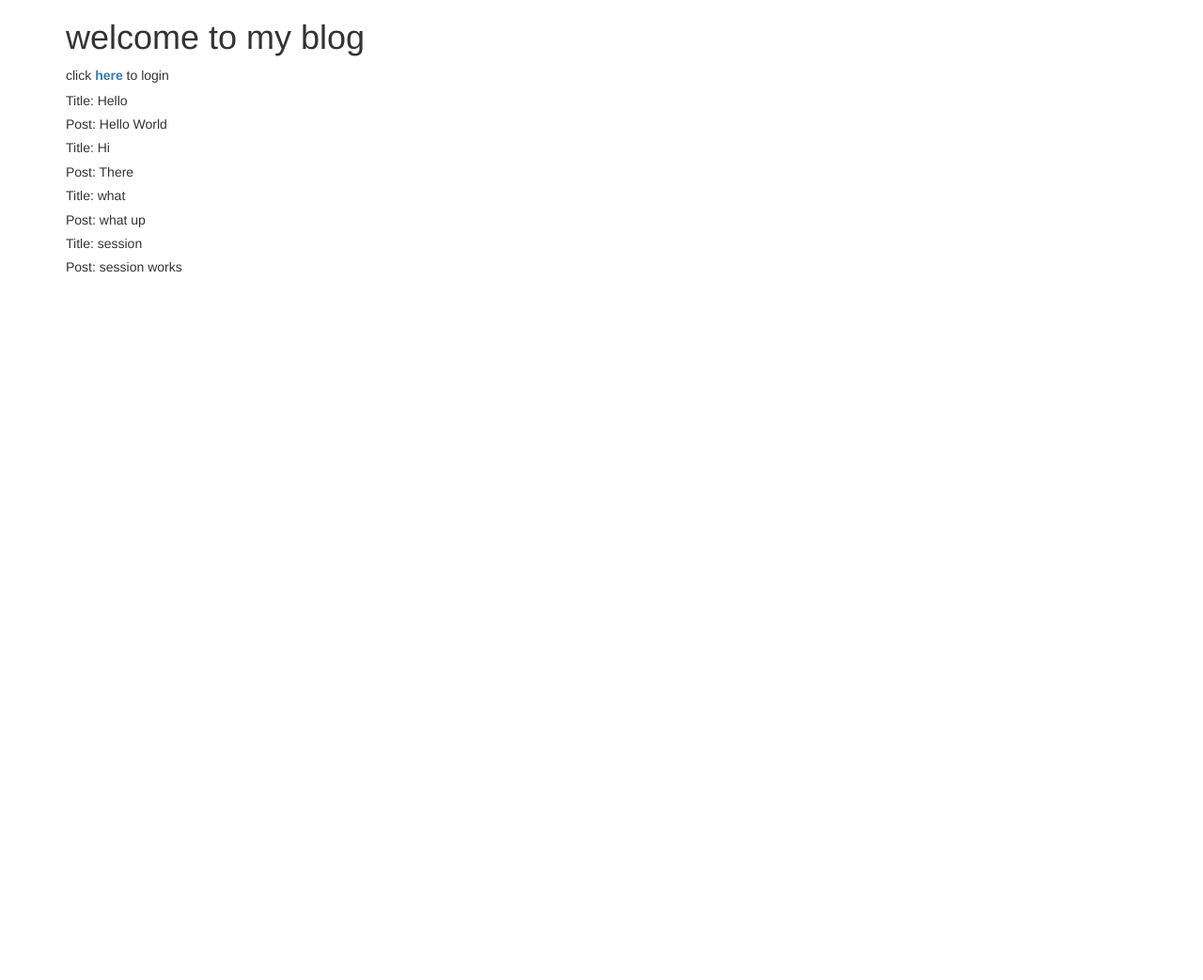
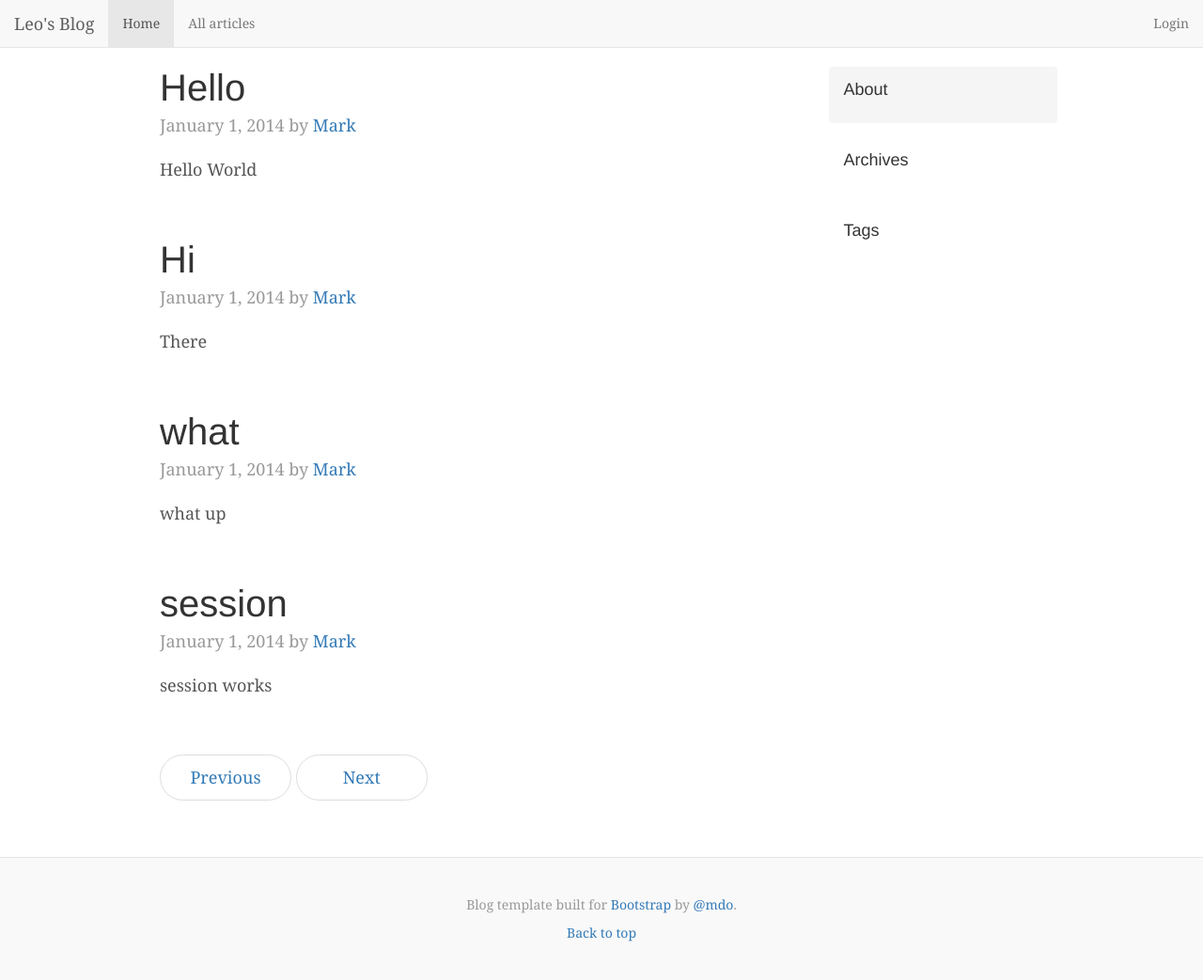
Before and after one commit to rookiebulls/flask-blog, a Flask app: page / in a window 1280 px wide. Shown: the whole page at 94% size. Before the commit the page ends 290 px from the top, so only its background shows below. Run offline with Flask 2, Linux system fonts and the light colour scheme; data comes from the database, SQL or seed files in the repository; some libraries are stand-ins or nearby versions.

Commit message:
add base.html
Signed-off-by: rookiebulls <rookiebulls@163.com>

```diff
--- /dev/null
+++ b/static/css/blog.css
@@ -0,0 +1,166 @@
+/*
+ * Globals
+ */
+
+body {
+  font-family: Georgia, "Times New Roman", Times, serif;
+  color: #555;
+}
+
+h1, .h1,
+h2, .h2,
+h3, .h3,
+h4, .h4,
+h5, .h5,
+h6, .h6 {
+  margin-top: 0;
+  font-family: "Helvetica Neue", Helvetica, Arial, sans-serif;
+  font-weight: normal;
+  color: #333;
+}
+
+
+/*
+ * Override Bootstrap's default container.
+ */
+
+@media (min-width: 1200px) {
+  .container {
+    width: 970px;
+  }
+}
+
+
+/*
+ * Masthead for nav
+ */
+
+.blog-masthead {
+  background-color: #428bca;
+  -webkit-box-shadow: inset 0 -2px 5px rgba(0,0,0,.1);
+          box-shadow: inset 0 -2px 5px rgba(0,0,0,.1);
+}
+
+/* Nav links */
+.blog-nav-item {
+  position: relative;
+  display: inline-block;
+  padding: 10px;
+  font-weight: 500;
+  color: #cdddeb;
+}
+.blog-nav-item:hover,
+.blog-nav-item:focus {
+  color: #fff;
+  text-decoration: none;
+}
+
+/* Active state gets a caret at the bottom */
+.blog-nav .active {
+  color: #fff;
+}
+.blog-nav .active:after {
+  position: absolute;
+  bottom: 0;
+  left: 50%;
+  width: 0;
+  height: 0;
+  margin-left: -5px;
+  vertical-align: middle;
+  content: " ";
+  border-right: 5px solid transparent;
+  border-bottom: 5px solid;
+  border-left: 5px solid transparent;
+}
+
+
+/*
+ * Blog name and description
+ */
+
+.blog-header {
+  padding-top: 20px;
+  padding-bottom: 20px;
+}
+.blog-title {
+  margin-top: 30px;
+  margin-bottom: 0;
+  font-size: 60px;
+  font-weight: normal;
+}
+.blog-description {
+  font-size: 20px;
+  color: #999;
+}
+
+
+/*
+ * Main column and sidebar layout
+ */
+
+.blog-main {
+  font-size: 18px;
+  line-height: 1.5;
+}
+
+/* Sidebar modules for boxing content */
+.sidebar-module {
+  padding: 15px;
+  margin: 0 -15px 15px;
+}
+.sidebar-module-inset {
+  padding: 15px;
+  background-color: #f5f5f5;
+  border-radius: 4px;
+}
+.sidebar-module-inset p:last-child,
+.sidebar-module-inset ul:last-child,
+.sidebar-module-inset ol:last-child {
+  margin-bottom: 0;
+}
+
+
+/* Pagination */
+.pager {
+  margin-bottom: 60px;
+  text-align: left;
+}
+.pager > li > a {
+  width: 140px;
+  padding: 10px 20px;
+  text-align: center;
+  border-radius: 30px;
+}
+
+
+/*
+ * Blog posts
+ */
+
+.blog-post {
+  margin-bottom: 60px;
+}
+.blog-post-title {
+  margin-bottom: 5px;
+  font-size: 40px;
+}
+.blog-post-meta {
+  margin-bottom: 20px;
+  color: #999;
+}
+
+
+/*
+ * Footer
+ */
+
+.blog-footer {
+  padding: 40px 0;
+  color: #999;
+  text-align: center;
+  background-color: #f9f9f9;
+  border-top: 1px solid #e5e5e5;
+}
+.blog-footer p:last-child {
+  margin-bottom: 0;
+}
--- /dev/null
+++ b/templates/base.html
@@ -0,0 +1,115 @@
+<!DOCTYPE html>
+<html lang="zh-CN">
+  <head>
+    <meta charset="utf-8">
+    <meta http-equiv="X-UA-Compatible" content="IE=edge">
+    <meta name="viewport" content="width=device-width, initial-scale=1">
+    <!-- 上述3个meta标签*必须*放在最前面，任何其他内容都*必须*跟随其后！ -->
+    <title>leo-blog</title>
+
+    <!-- Bootstrap -->
+    <link href="static/css/bootstrap.min.css" rel="stylesheet">
+     <link href="static/css/blog.css" rel="stylesheet">
+    <link rel="shortcut icon" href="static/images/favicon.ico">
+
+    <!-- HTML5 shim and Respond.js for IE8 support of HTML5 elements and media queries -->
+    <!-- WARNING: Respond.js doesn't work if you view the page via file:// -->
+    <!--[if lt IE 9]>
+      <script src="//cdn.bootcss.com/html5shiv/3.7.2/html5shiv.min.js"></script>
+      <script src="//cdn.bootcss.com/respond.js/1.4.2/respond.min.js"></script>
+    <![endif]-->
+  </head>
+
+  <body>
+  <nav class="navbar navbar-default navbar-static-top">
+  <div class="container-fluid">
+    <!-- Brand and toggle get grouped for better mobile display -->
+    <div class="navbar-header">
+      <button type="button" class="navbar-toggle collapsed" data-toggle="collapse" data-target="#bs-example-navbar-collapse-1" aria-expanded="false">
+        <span class="sr-only">Toggle navigation</span>
+        <span class="icon-bar"></span>
+        <span class="icon-bar"></span>
+        <span class="icon-bar"></span>
+      </button>
+      <a class="navbar-brand" href="{{url_for('home')}}">Leo's Blog</a>
+    </div>
+
+    <!-- Collect the nav links, forms, and other content for toggling -->
+    <div class="collapse navbar-collapse" id="bs-example-navbar-collapse-1">
+      <ul class="nav navbar-nav">
+        <li class="active"><a href="#">Home <span class="sr-only">(current)</span></a></li>
+        <li><a href="#">All articles</a></li>
+      </ul>
+      <ul class="nav navbar-nav navbar-right">
+      {% if session.logged_in %}
+        <li><a href="{{url_for('logout')}}">Logout</a></li>
+      {% else %}
+        <li><a href="{{url_for('login')}}">Login</a></li>
+      {% endif %}
+      </ul>
+    </div><!-- /.navbar-collapse -->
+  </div><!-- /.container-fluid -->
+</nav>
+
+
+<div class="container">
+
+      <div class="row">
+
+        <div class="col-sm-8 blog-main">
+         {% block post%}
+         {% endblock%}
+
+
+
+          <nav>
+            <ul class="pager">
+              <li><a href="#">Previous</a></li>
+              <li><a href="#">Next</a></li>
+            </ul>
+          </nav>
+
+        </div><!-- /.blog-main -->
+
+        <div class="col-sm-3 col-sm-offset-1 blog-sidebar">
+          <div class="sidebar-module sidebar-module-inset">
+            <h4>About</h4>
+
+          </div>
+
+          <div class="sidebar-module">
+            <h4>Archives</h4>
+            <ol class="list-unstyled">
+
+            </ol>
+          </div>
+          <div class="sidebar-module">
+            <h4>Tags</h4>
+            <ol class="list-unstyled">
+
+            </ol>
+          </div>
+        </div><!-- /.blog-sidebar -->
+
+      </div><!-- /.row -->
+
+    </div><!-- /.container -->
+
+    <footer class="blog-footer">
+      <p>Blog template built for <a href="http://getbootstrap.com">Bootstrap</a> by <a href="https://twitter.com/mdo">@mdo</a>.</p>
+      <p>
+        <a href="#">Back to top</a>
+      </p>
+    </footer>
+
+    <!-- jQuery (necessary for Bootstrap's JavaScript plugins) -->
+    <script src="//cdn.bootcss.com/jquery/1.11.3/jquery.min.js"></script>
+    <!-- Include all compiled plugins (below), or include individual files as needed -->
+    <script src="static/js/bootstrap.min.js"></script>
+    <script type="text/javascript">
+      $('a[href="' + this.location.pathname + '"]').parents('li,ul').addClass('active');
+    </script>
+
+  </body>
+
+</html>
--- a/templates/home.html
+++ b/templates/home.html
@@ -1,56 +1,11 @@
-<!DOCTYPE html>
-<html lang="zh-CN">
-  <head>
-    <meta charset="utf-8">
-    <meta http-equiv="X-UA-Compatible" content="IE=edge">
-    <meta name="viewport" content="width=device-width, initial-scale=1">
-    <!-- 上述3个meta标签*必须*放在最前面，任何其他内容都*必须*跟随其后！ -->
-    <title>leo-blog</title>
+{% extends "base.html"%}
+{% block post%}
+  {% for post in posts %}
+  <div class="blog-post">
+    <h2 class="blog-post-title">{{post.title}}</h2>
+    <p class="blog-post-meta">January 1, 2014 by <a href="#">Mark</a></p>
+    <p>{{post.article}}</p>
+  </div>
+  {% endfor %}
 
-    <!-- Bootstrap -->
-    <link href="static/css/bootstrap.min.css" rel="stylesheet">
-    <link rel="shortcut icon" href="static/images/favicon.ico">
-
-    <!-- HTML5 shim and Respond.js for IE8 support of HTML5 elements and media queries -->
-    <!-- WARNING: Respond.js doesn't work if you view the page via file:// -->
-    <!--[if lt IE 9]>
-      <script src="//cdn.bootcss.com/html5shiv/3.7.2/html5shiv.min.js"></script>
-      <script src="//cdn.bootcss.com/respond.js/1.4.2/respond.min.js"></script>
-    <![endif]-->
-  </head>
-
-  <body>
-
-    <div class="container">
-      <h1>welcome to my blog</h1>
-
-      {% if session.logged_in %}
-          <p>click <strong><a href="{{url_for('logout')}}">here</a></strong> to logout</p>
-      {% else %}
-          <p>click <strong><a href="{{url_for('login')}}">here</a></strong> to login</p>
-          {%with messages=get_flashed_messages()%}
-            {% for message in messages %}
-            {{message}}
-            {% endfor %}
-          {% endwith %}
-      {% endif %}
-
-
-      {% for post in posts %}
-        <h5>Title: {{post.title}}</h5>
-        <h5>Post: {{post.article}}</h5>
-      {% endfor %}
-
-    </div>
-
-    <!-- jQuery (necessary for Bootstrap's JavaScript plugins) -->
-    <script src="//cdn.bootcss.com/jquery/1.11.3/jquery.min.js"></script>
-    <!-- Include all compiled plugins (below), or include individual files as needed -->
-    <script src="static/js/bootstrap.min.js"></script>
-    <script type="text/javascript">
-      $('a[href="' + this.location.pathname + '"]').parents('li,ul').addClass('active');
-    </script>
-
-  </body>
-
-</html>
+{% endblock%}
```
